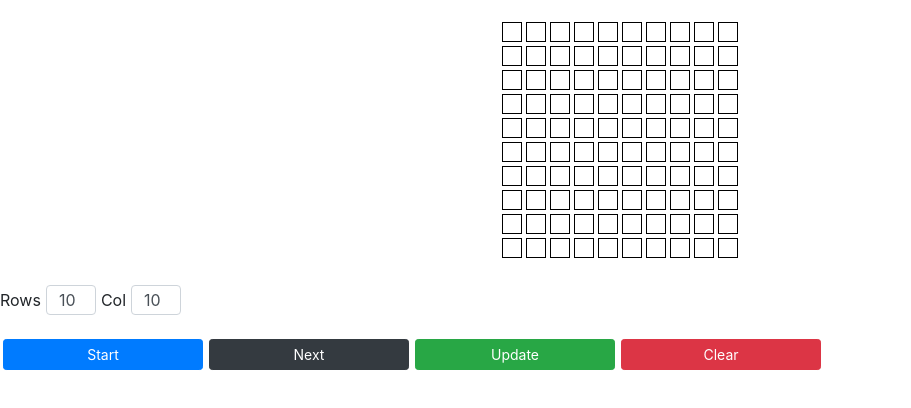
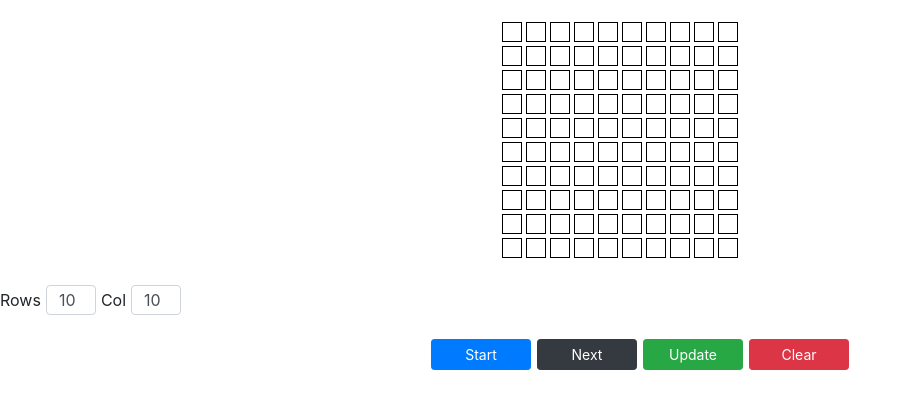
Before and after one commit to curtisyungen/conway, a React (Create React App) app: page / in a window 1280 px wide. Shown: the top 408 px of the page, without its empty margins (0-911 px from the left). Built offline with nearby package versions, Linux system fonts and the light colour scheme.

Commit message:
Add files via upload

```diff
--- a/src/components/Board/board.css
+++ b/src/components/Board/board.css
@@ -18,7 +18,11 @@
 
 .formBtn {
     margin: 3px;
-    width: 200px;
+    width: 100px;
+}
+
+.formBtns {
+    text-align: center;
 }
 
 .row {
```
